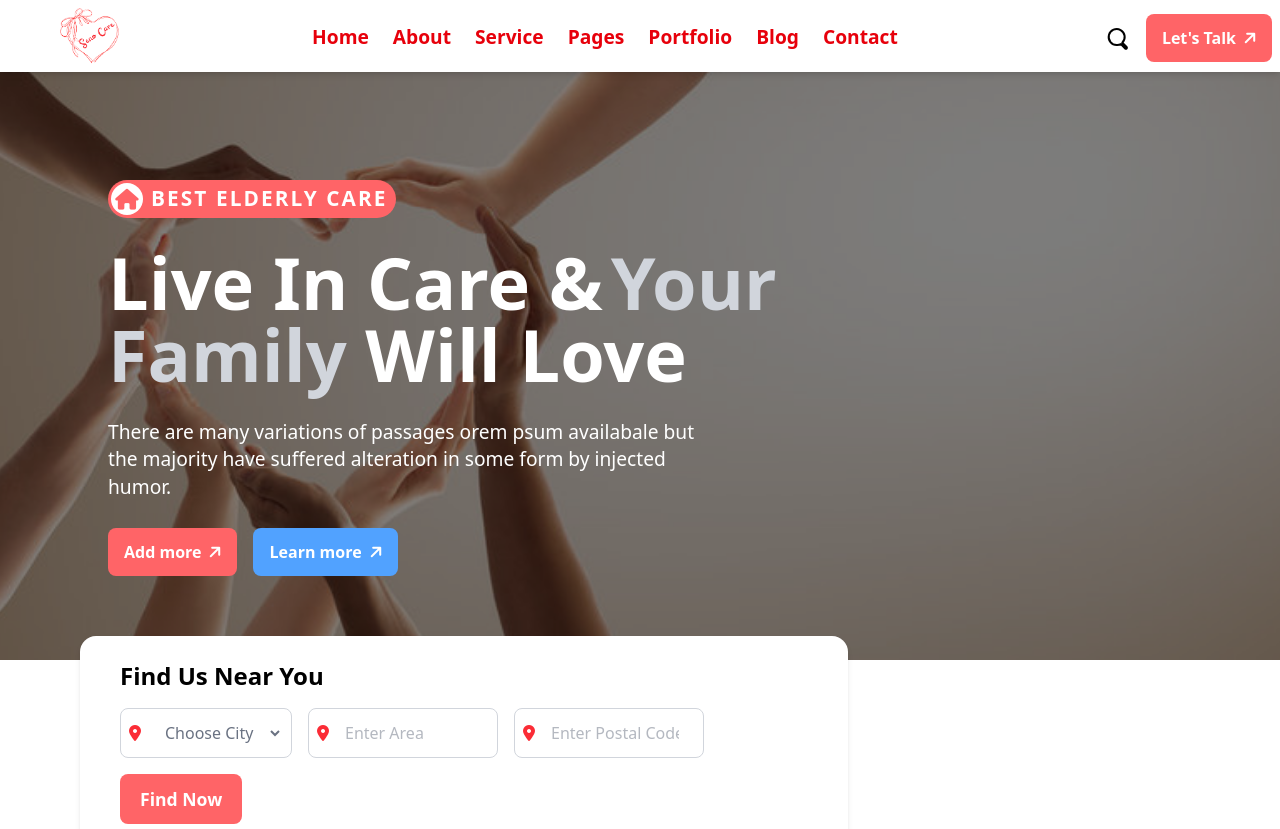
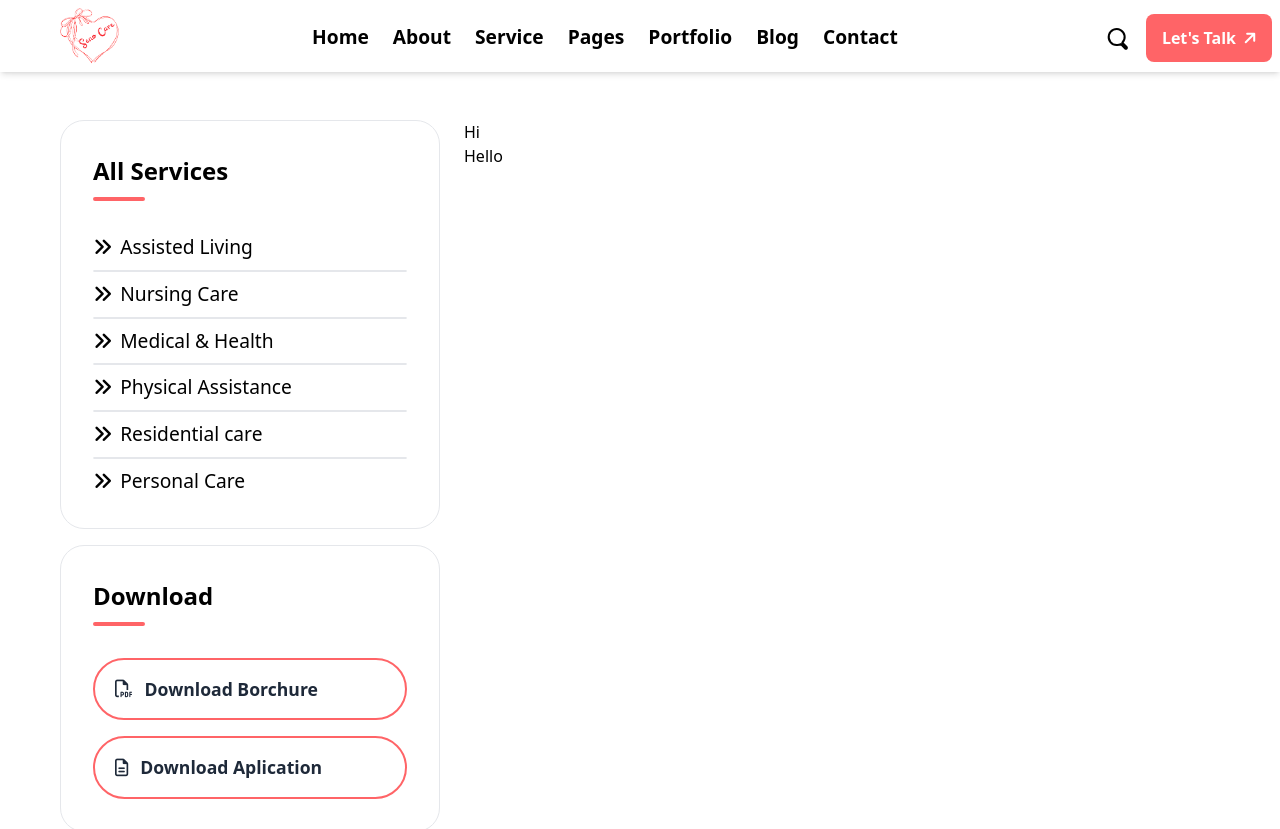
Before and after one commit to Shahzain333/CareTaker-Website, a React (Vite) app: page /allService in a window 1280 px wide. Shown: the top 829 px of the page. Built offline with nearby package versions, Linux system fonts and the light colour scheme.

Commit message:
complete routing using react-router-dom

```diff
--- a/src/App.jsx
+++ b/src/App.jsx
@@ -1,33 +1,62 @@
 import { Footer, Header } from './Components/index'
-import { Outlet } from 'react-router-dom'
+import { Outlet, createBrowserRouter } from 'react-router-dom'
 
 import Home from './Pages/Home'
 import About from './Pages/About'
+import Service from './Pages/Service'
+import AllService from './Pages/AllService'
 
 function App() {
 
-  // const router = createBrowserRouter([
-  //   {
-  //     path: '/',
-  //     element: <Home />
-  //   },
-  //   {
-  //     path: '/about',
-  //     element: <About />
-  //   },
-
-  // ])
+  const router = createBrowserRouter([
+    {
+      path: '/',
+      element: <App />,
+      children: [
+      {
+        path: '/',
+        element: <Home />
+      },
+      {
+        path: '/about',
+        element: <About />
+      },
+      {
+        path: '/services',
+        element: <Service />
+      },
+      {
+        path: '/allServices',
+        element: <AllService />, //Parent route
+      },
+      {
+        path: '/pages',
+        element: <About />
+      },
+      {
+        path: '/portfolio',
+        element: <About />
+      },
+      {
+        path: '/blog',
+        element: <About />
+      },
+      {
+        path: '/contact',
+        element: <About />
+      },
+    ]
+  }
+  ])
 
   return (
     <>
       <div>
-
         <Header />
-
         <main>
-          <Home />
+          <Outlet />
+          {/* <Home /> */}
         </main>
-
         <Footer />
 
       </div>
--- a/src/Components/Button.jsx
+++ b/src/Components/Button.jsx
@@ -8,7 +8,7 @@ export default  function Button({
 }) {
   return (
     <>
-      <button type={type} className={` px-4 py-2 rounded ${className}`} {...props}>
+      <button type={type} className={`px-4 py-2 rounded ${className}`} {...props}>
         { children }
       </button>
     </>
--- a/src/Components/about/About.jsx
+++ b/src/Components/about/About.jsx
@@ -5,7 +5,7 @@ import SecondImg from "../../assets/img/About2.png";
 
 function About() {
   return (
-    <section className='pt-8 pb-16'>
+    <section className='pt-22 pb-16'>
 
       <Container>
 
--- a/src/Components/card/Card.jsx
+++ b/src/Components/card/Card.jsx
@@ -45,7 +45,7 @@ function Card() {
                 {cardItem.map((item) => (
 
                   <div key={item.id} className={`flex gap-4 flex-col rounded-2xl shadow-md overflow-hidden
-                   transition-transform duration-300 transform hover:scale-102 ${item.id === 1 ? 'bg-purple-300'
+                   transform transition-transform duration-300 hover:scale-102 ${item.id === 1 ? 'bg-purple-300'
                    : item.id === 2 ? "bg-blue-300" : item.id === 3 ? "bg-green-300" : "bg-yellow-300"}`}>
 
                     {/* Image portion */}
--- a/src/Components/header/Header.jsx
+++ b/src/Components/header/Header.jsx
@@ -8,25 +8,25 @@ export default function Header() {
 
   const [isMobileMenuOpen, setIsMobileMenuOpen] = useState(false);
 
+  const navItem = [
+    { title: "Home", link: '/'},
+    { title: "About", link: '/about'},
+    { title: "Service", link: '/services'},
+    { title: "Pages", link: '/pages'},
+    { title: "Portfolio", link: '/portfolio'},
+    { title: "Blog", link: '/blog'},
+    { title: "Contact", link: '/contact'},
+  ]
+
   // const navItem = [
   //   { title: "Home", link: '/'},
-  //   { title: "About", link: '/about'},
-  //   { title: "Service", link: '/services'},
-  //   { title: "Pages", link: '/pages'},
-  //   { title: "Portfolio", link: '/portfolio'},
-  //   { title: "Blog", link: '/blog'},
-  //   { title: "Contact", link: '/contact'},
+  //   { title: "About", link: '/'},
+  //   { title: "Service", link: '/'},
+  //   { title: "Pages", link: '/'},
+  //   { title: "Portfolio", link: '/'},
+  //   { title: "Blog", link: '/'},
+  //   { title: "Contact", link: '/'},
   // ]
-
-  const navItem = [
-    { title: "Home", link: '/'},
-    { title: "About", link: '/'},
-    { title: "Service", link: '/'},
-    { title: "Pages", link: '/'},
-    { title: "Portfolio", link: '/'},
-    { title: "Blog", link: '/'},
-    { title: "Contact", link: '/'},
-  ]
 
   return (
     <>
@@ -48,7 +48,7 @@ export default function Header() {
 
                   <li key={nav.title}>
                     <NavLink to={nav.link} className={({isActive}) => isActive ? 'text-black hover:text-red-400 transition-all duration-300 delay-150 ease-in-out' :
-                    'text-red-600 hover:underline hover:underline-offset-4 transition-all duration-300 ease-in-out delay-150 '} >
+                    'text-black hover:text-red-400 transition-all duration-300 delay-150 ease-in-out'} >
                       {nav.title}
                     </NavLink>
                   </li>
--- /dev/null
+++ b/src/Components/services/AllService.jsx
@@ -0,0 +1,103 @@
+import React from 'react'
+import Container from '../Container'
+import { NavLink } from 'react-router-dom'
+import Button from '../Button'
+
+function AllService() {
+
+  const navItem = [
+    { title: "Assisted Living", link: '/allService'},
+    { title: "Nursing Care", link: '/allService'},
+    { title: "Medical & Health", link: '/allService'},
+    { title: "Physical Assistance", link: '/allService'},
+    { title: "Residential care", link: '/allService'},
+    { title: "Personal Care", link: '/allService'},
+  ]
+
+  return (
+    <section className='pt-30 pb-5'>
+
+      <Container>
+
+        <div className='flex md:flex-row flex-col gap-6 md:pl-15 p-4 sm:p-0'>
+
+          <div className='flex flex-col gap-4 w-full md:w-[380px]'>
+
+            {/* Services Linke sideBar */}
+            <div className='border border-gray-200 rounded-3xl p-8 '>
+
+              <h3 className='font-bold text-[1.5rem]'>All Services</h3>
+
+              <div className='border-2 border-red-400 rounded-full w-13 h-[3px] mt-2'></div>
+
+              <div className='text-[1.2em] pt-8'>
+
+                <ul className='flex flex-col gap-2 '>
+
+                  {navItem.map((nav) => (
+
+                    <li key={nav.title}>
+
+                      <NavLink to={nav.link} className={({isActive}) => isActive ? `text-black hover:text-red-400
+                        transform hover:rotate-x-180 transition-all duration-300 delay-150 ease-in-out group` :
+                        'text-black hover:text-red-400 transition-all duration-300 delay-150 ease-in-out'} >
+                          <i class="fa-solid fa-angles-right mr-2 transition-transform duration-300 group-hover:rotate-x-180"></i>
+                          {nav.title}
+                      </NavLink>
+
+                      <div className={`border border-gray-200 rounded-full w-full  mt-2
+                        ${nav.title === 'Personal Care' ? 'hidden' : 'block'}`}></div>
+
+                    </li>
+
+                    )
+                  )}
+
+                </ul>
+
+              </div>
+
+            </div>
+
+            {/* Download buttons */}
+            <div className='border border-gray-200 rounded-3xl p-8 '>
+
+              <h3 className='font-bold text-[1.5rem]'>Download</h3>
+              <div className='border-2 border-red-400 rounded-full w-13 h-[3px] mt-2'></div>
+
+              <NavLink to="">
+                <Button className="border-2 border-red-400 text-gray-800 font-semibold transition-all
+                  duration-300 hover:bg-red-400 hover:text-white rounded-4xl w-full mt-8 flex items-center
+                  justify-start text-[1.1rem] py-4">
+                  <i className="fa-regular fa-file-pdf mr-3 transition-transform duration-300 ml-1"></i>
+                  Download Borchure
+                </Button>
+              </NavLink>
+
+              <NavLink to="">
+                <Button className="border-2 border-red-400 text-gray-800 font-semibold transition-all
+                  duration-300 hover:bg-red-400 hover:text-white rounded-4xl w-full mt-4 flex items-center
+                  justify-start text-[1.1rem] py-4">
+                  <i className="fa-regular fa-file-lines mr-3 transition-transform duration-300 ml-1"></i>
+                  Download Aplication
+                </Button>
+              </NavLink>
+
+            </div>
+
+          </div>
+
+          <div className=''>
+            <h2>Hi</h2>
+            <h3>Hello</h3>
+          </div>
+
+        </div>
+
+      </Container>
+
+    </section>
+  )
+}
+
+export default AllService
--- a/src/Components/services/Service.jsx
+++ b/src/Components/services/Service.jsx
@@ -1,6 +1,6 @@
 import React from 'react'
-import { Link } from 'react-router-dom'
-import { Container, Card, Button } from '../index'
+import { Link, NavLink, Outlet } from 'react-router-dom'
+import { Button } from '../index'
 import serviceImg from '../../assets/img/HeroImage.jpg'
 import Logo from "../../assets/img/Seno Care.png"
 
@@ -11,54 +11,54 @@ function Service() {
       name: 'Dedicated Team',
       description: 'At vero eos et accusamus et iusto odio dignissimos ducimus qui blanditiis excepturi words of voluptatum deleniti atque.',
       image: Logo,
-      link: '/'
+      link: '/allService'
     },
     {
       id: 2,
       name: 'Trusted Institute',
       description: 'At vero eos et accusamus et iusto odio dignissimos ducimus qui blanditiis excepturi words of voluptatum deleniti atque.',
       image: Logo,
-      link: '/'
+      link: '/allService'
     },
     {
       id: 3,
       name: 'Affordable Price',
       description: 'At vero eos et accusamus et iusto odio dignissimos ducimus qui blanditiis excepturi words of voluptatum deleniti atque.',
       image: Logo,
-      link: '/'
+      link: '/allService'
     },
     {
       id: 4,
       name: 'Emergency Support',
       description: 'At vero eos et accusamus et iusto odio dignissimos ducimus qui blanditiis excepturi words of voluptatum deleniti atque.',
       image: Logo,
-      link: '/'
+      link: '/allService'
     },
     {
       id: 5,
       name: '24/7 Assistance',
       description: 'At vero eos et accusamus et iusto odio dignissimos ducimus qui blanditiis excepturi words of voluptatum deleniti atque.',
       image: Logo,
-      link: '/'
+      link: '/allService'
     },
     {
       id: 6,
       name: 'Expert Doctors',
       description: 'At vero eos et accusamus et iusto odio dignissimos ducimus qui blanditiis excepturi words of voluptatum deleniti atque.',
       image: Logo,
-      link: '/'
+      link: '/allService'
     },
     {
       id: 7,
       name: 'Dedicated Team',
       description: 'At vero eos et accusamus et iusto odio dignissimos ducimus qui blanditiis excepturi words of voluptatum deleniti atque.',
       image: Logo,
-      link: '/'
+      link: '/allService'
     },
   ];
 
   return (
-    <section className="pb-10">
+    <section className="pb-10 pt-18">
 
       <div className="relative">
 
@@ -123,14 +123,18 @@ function Service() {
 
                   <p className="text-gray-600 text-sm">{item.description}</p>
 
-                  <Link to={item.link}>
-                    <Button className="bg-red-400 text-white font-semibold py-1 px-4 transition-all duration-300 hover:bg-gray-700 rounded-lg text-center">
+                  <NavLink to={item.link}>
+                    <Button className="bg-red-400 text-white font-semibold py-0 px-4 transition-all
+                    duration-300 hover:bg-gray-700 rounded-lg text-center group">
                       Details
-                      <i className="fa-solid fa-arrow-up rotate-45 ml-2 transition-transform duration-300 group-hover:rotate-90"></i>
+                      <i className="fa-solid fa-arrow-up rotate-45 ml-2 transition-transform duration-300
+                      group-hover:rotate-90"></i>
                     </Button>
-                  </Link>
+                  </NavLink>
 
                 </div>
+
+                <Outlet/>
 
               </div>
             ))}
@@ -138,6 +142,9 @@ function Service() {
           </div>
         </div>
 
+        {/* Neste Routing */}
+        <Outlet />
+
       </div>
     </section>
   );
--- a/src/Pages/About.jsx
+++ b/src/Pages/About.jsx
@@ -3,8 +3,8 @@ import { About } from '../Components/index'
 
 export default function about() {
   return (
-    <div>
+    <main>
       <About />
-    </div>
+    </main>
   )
 }
--- /dev/null
+++ b/src/Pages/AllService.jsx
@@ -0,0 +1,12 @@
+import React from 'react'
+import AllService from '../Components/services/AllService'
+
+function allservice() {
+  return (
+    <main>
+        <AllService />
+    </main>
+  )
+}
+
+export default allservice
--- /dev/null
+++ b/src/Pages/Service.jsx
@@ -0,0 +1,12 @@
+import React from 'react'
+import Service from '../Components/services/Service'
+
+function service() {
+  return (
+    <main>
+        <Service />
+    </main>
+  )
+}
+
+export default service
--- a/src/main.jsx
+++ b/src/main.jsx
@@ -2,51 +2,64 @@ import { StrictMode } from 'react'
 import { createRoot } from 'react-dom/client'
 import './index.css'
 import App from './App.jsx'
-import { BrowserRouter, createBrowserRouter, RouterProvider } from 'react-router-dom'
+import { createBrowserRouter, RouterProvider } from 'react-router-dom'
 
 // ---------------import user Pages -----------
 import Home from "./Pages/Home.jsx"
 import About from './Pages/About.jsx'
+import Service from './Pages/Service.jsx'
+import AllService from './Pages/AllService.jsx'
 
-// const router = createBrowserRouter ({
-//   path: '/',
-//   element: <App />,
-//   children: [
-//     {
-//       path: '/',
-//       element: <Home />
-//     },
-//     {
-//       path: '/about',
-//       element: <About />
-//     },
-//     {
-//       path: '/services',
-//       element: <About />
-//     },
-//     {
-//       path: '/pages',
-//       element: <About />
-//     },
-//     {
-//       path: '/portfolio',
-//       element: <About />
-//     },
-//     {
-//       path: '/blog',
-//       element: <About />
-//     },
-//     {
-//       path: '/contact',
-//       element: <About />
-//     },
-//   ]
-// })
+const router = createBrowserRouter([
+  {
+    path: '/',
+    element: <App />,
+    children: [
+    {
+      path: '/',
+      element: <Home />
+    },
+    {
+      path: '/about',
+      element: <About />,
+    },
+    {
+      path: '/services',
+      element: <Service />, //Parent route
+      // children: [
+      //   {
+      //     path: 'allService',  //Child route
+      //     element: <AllService />,
+      //   }
+      // ]
+    },
+    {
+      path: '/allService',
+      element: <AllService />
+    },
+    {
+      path: '/pages',
+      element: <About />
+    },
+    {
+      path: '/portfolio',
+      element: <About />
+    },
+    {
+      path: '/blog',
+      element: <About />
+    },
+    {
+      path: '/contact',
+      element: <About />
+    },
+  ]
+}
+])
 
 
 createRoot(document.getElementById('root')).render(
-  <BrowserRouter>
-      {/* <RouterProvider router={router} /> */}
-      <App />
-  </BrowserRouter>,
+  <StrictMode>
+      <RouterProvider router={router} />
+  </StrictMode>,
 )
```
Also changed, not shown: src/Components/footer/Footer.jsx (+5 -3 lines).
